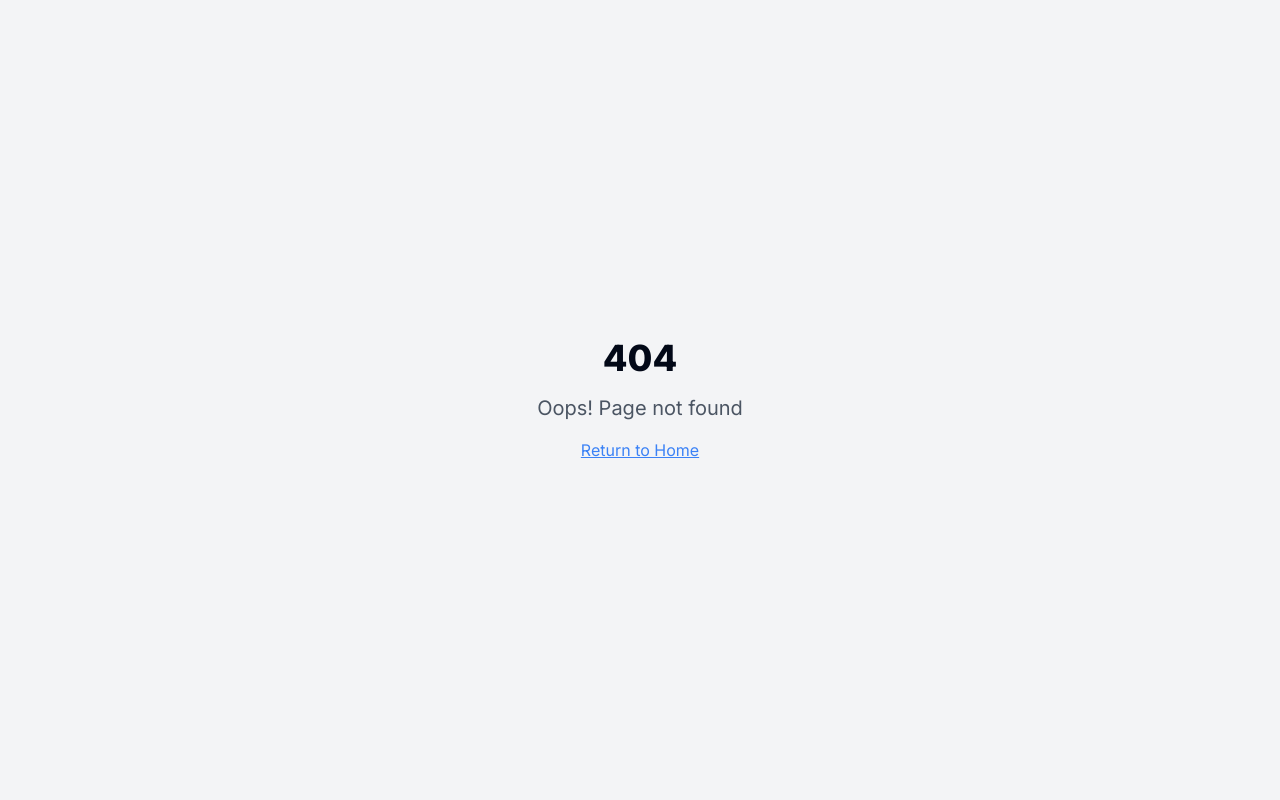
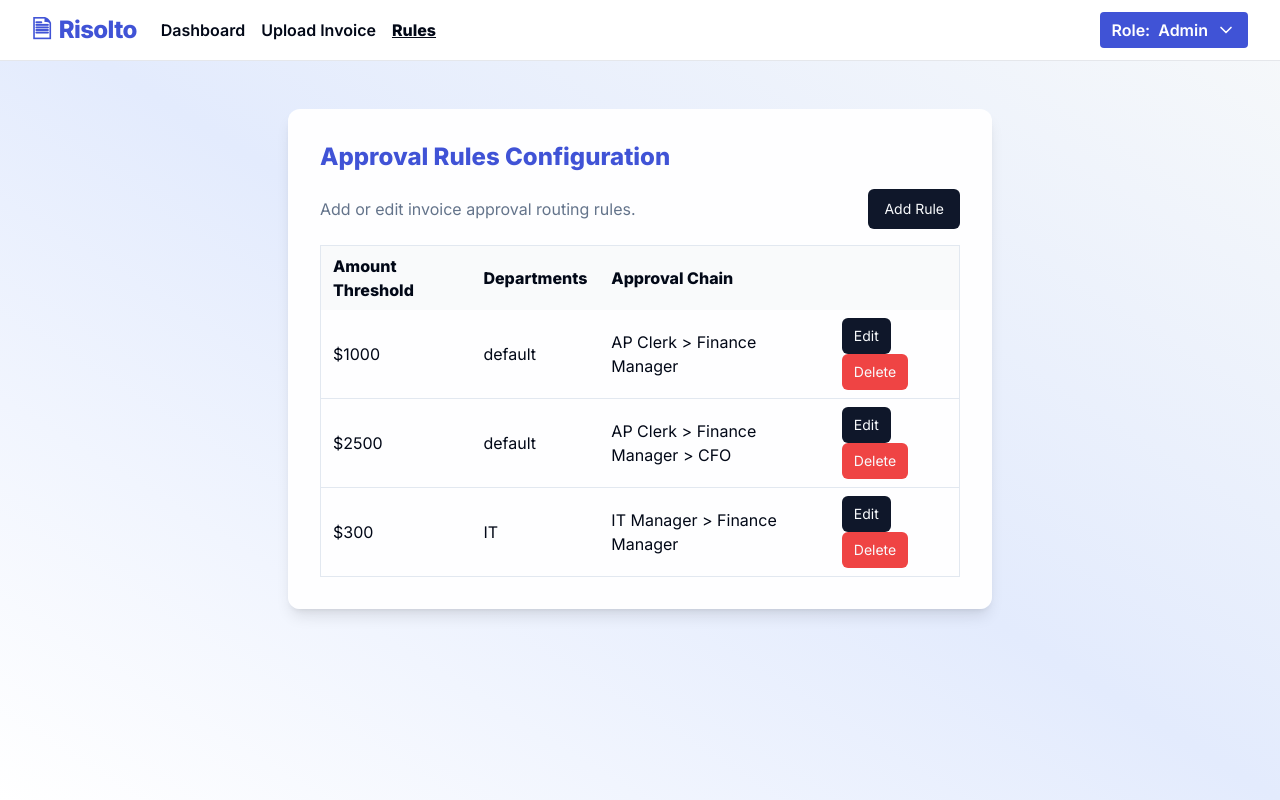
Before and after one commit to rachel-labri-tipton/risolto-invoice-flow-ui, a React (Vite) app: page /rules in a window 1280 px wide. Before the commit this address had no page. Built offline with nearby package versions, Linux system fonts and the light colour scheme.

Commit message:
feat: Add Rule Configuration UI
Implement a UI for admins to add/edit approval rules, including amount thresholds and department routing.

```diff
--- a/src/App.tsx
+++ b/src/App.tsx
@@ -8,6 +8,7 @@ import Index from "./pages/Index";
 import NotFound from "./pages/NotFound";
 import Upload from "./pages/Upload";
 import InvoiceDetail from "./pages/InvoiceDetail";
+import RuleConfig from "./pages/RuleConfig";
 
 const queryClient = new QueryClient();
 
@@ -21,6 +22,7 @@ const App = () => (
           <Route path="/" element={<Index />} />
           <Route path="/upload" element={<Upload />} />
           <Route path="/invoice/:invoiceId" element={<InvoiceDetail />} />
+          <Route path="/rules" element={<RuleConfig />} />
           {/* ADD ALL CUSTOM ROUTES ABOVE THE CATCH-ALL "*" ROUTE */}
           <Route path="*" element={<NotFound />} />
         </Routes>
--- a/src/components/Header.tsx
+++ b/src/components/Header.tsx
@@ -1,7 +1,7 @@
-
 import { RISOLTO_BRAND } from "@/brand";
 import { useState } from "react";
 import { ChevronDown } from "lucide-react";
+import { useLocation } from "react-router-dom";
 
 const ROLES = ["Admin", "Manager", "Processor", "Viewer"] as const;
 
@@ -15,6 +15,8 @@ export default function Header({
   setRole: (r: UserRole) => void;
 }) {
   const [open, setOpen] = useState(false);
+  const location = useLocation();
+
   return (
     <header className="w-full bg-white border-b border-gray-200 flex items-center px-8 py-3 z-10 relative">
       <div className="flex-1 flex items-center gap-6">
@@ -23,8 +25,12 @@ export default function Header({
           {RISOLTO_BRAND.name}
         </span>
         <nav className="flex gap-4 font-semibold text-base">
-          <a href="/" className="hover:text-risolto-blue transition">Dashboard</a>
-          <a href="/upload" className="hover:text-risolto-blue transition">Upload Invoice</a>
+          <a href="/" className={`hover:text-risolto-blue transition${location.pathname === "/" ? " underline font-bold" : ""}`}>Dashboard</a>
+          <a href="/upload" className={`hover:text-risolto-blue transition${location.pathname === "/upload" ? " underline font-bold" : ""}`}>Upload Invoice</a>
+          {/* Rule Config link (Admins only) */}
+          {role === "Admin" && (
+            <a href="/rules" className={`hover:text-risolto-blue transition${location.pathname === "/rules" ? " underline font-bold" : ""}`}>Rules</a>
+          )}
         </nav>
       </div>
       {/* Role selector */}
--- /dev/null
+++ b/src/pages/RuleConfig.tsx
@@ -0,0 +1,186 @@
+
+import { useState } from "react";
+import Header, { UserRole } from "@/components/Header";
+import { getApprovalRules, setApprovalRules } from "@/utils/approvalRulesStorage";
+import { ApprovalRule } from "@/utils/approvalRules";
+import { Button } from "@/components/ui/button";
+import { Input } from "@/components/ui/input";
+import { toast } from "@/hooks/use-toast";
+
+export default function RuleConfig() {
+  const [role, setRole] = useState<UserRole>("Admin");
+  const [rules, setRules] = useState<ApprovalRule[]>(getApprovalRules());
+  const [showForm, setShowForm] = useState(false);
+  const [editingIndex, setEditingIndex] = useState<number | null>(null);
+  const [form, setForm] = useState<Omit<ApprovalRule, "chain"> & { chainStr: string }>({
+    threshold: 0,
+    departments: [],
+    chainStr: "",
+  });
+
+  // Only allow Admin
+  if (role !== "Admin") {
+    return (
+      <div>
+        <Header role={role} setRole={setRole} />
+        <div className="max-w-xl mx-auto p-8 mt-10 text-red-600 font-semibold bg-white rounded shadow">
+          Access denied. Only Admins can configure rules.
+        </div>
+      </div>
+    );
+  }
+
+  // When editing, populate form
+  const onEdit = (idx: number) => {
+    setEditingIndex(idx);
+    const r = rules[idx];
+    setForm({
+      threshold: r.threshold,
+      departments: r.departments,
+      chainStr: r.chain.map(c => c.role).join(", "),
+    });
+    setShowForm(true);
+  };
+
+  // Handle save (add/edit)
+  const handleSave = (e: React.FormEvent) => {
+    e.preventDefault();
+    const chain = form.chainStr.split(",").map((s) => ({ role: s.trim() })).filter((x) => x.role);
+    if (isNaN(form.threshold) || chain.length === 0 || form.departments.length === 0) {
+      toast({ title: "Invalid input", description: "Please fill all fields.", duration: 2200});
+      return;
+    }
+    const newRule: ApprovalRule = {
+      threshold: Number(form.threshold),
+      departments: form.departments.map(d => d.trim()),
+      chain,
+    };
+    let updated;
+    if (editingIndex !== null) {
+      updated = rules.slice();
+      updated[editingIndex] = newRule;
+    } else {
+      updated = [...rules, newRule];
+    }
+    setApprovalRules(updated);
+    setRules(updated);
+    setShowForm(false);
+    setEditingIndex(null);
+    setForm({ threshold: 0, departments: [], chainStr: "" });
+    toast({ title: "Rule saved", duration: 1800 });
+  };
+
+  // Remove rule
+  const removeRule = (idx: number) => {
+    if (!window.confirm("Delete this rule?")) return;
+    const updated = rules.filter((_, i) => i !== idx);
+    setApprovalRules(updated);
+    setRules(updated);
+    toast({ title: "Rule removed", duration: 1500 });
+  };
+
+  return (
+    <div className="min-h-screen bg-gradient-to-tr from-white via-[#e3ebfd] to-[#f7f9fa]">
+      <Header role={role} setRole={setRole} />
+      <main className="max-w-3xl mx-auto px-8 mt-12 mb-24">
+        <div className="bg-white/95 rounded-xl shadow-lg p-8">
+          <h2 className="text-2xl font-bold mb-4 text-risolto-blue">Approval Rules Configuration</h2>
+          <div className="mb-4 flex justify-between items-center">
+            <span className="text-md text-muted-foreground">
+              Add or edit invoice approval routing rules.
+            </span>
+            <Button onClick={() => { setShowForm(true); setEditingIndex(null); setForm({ threshold: 0, departments: [], chainStr: "" }) }}>
+              Add Rule
+            </Button>
+          </div>
+          {/* Rules Table */}
+          <div className="overflow-x-auto">
+            <table className="w-full text-left border rounded">
+              <thead className="bg-gray-50">
+                <tr>
+                  <th className="py-2 px-3">Amount Threshold</th>
+                  <th className="py-2 px-3">Departments</th>
+                  <th className="py-2 px-3">Approval Chain</th>
+                  <th className="py-2 px-3"></th>
+                </tr>
+              </thead>
+              <tbody>
+                {rules.map((r, i) => (
+                  <tr key={i} className="border-b">
+                    <td className="py-2 px-3">${r.threshold}</td>
+                    <td className="py-2 px-3">{r.departments.join(", ")}</td>
+                    <td className="py-2 px-3">{r.chain.map(c => c.role).join(" > ")}</td>
+                    <td className="py-2 px-3">
+                      <Button size="sm" className="mr-2" onClick={() => onEdit(i)}>
+                        Edit
+                      </Button>
+                      <Button size="sm" variant="destructive" onClick={() => removeRule(i)}>
+                        Delete
+                      </Button>
+                    </td>
+                  </tr>
+                ))}
+              </tbody>
+            </table>
+          </div>
+          {/* Rule form modal */}
+          {showForm && (
+            <div className="fixed inset-0 z-50 flex items-center justify-center bg-black/40">
+              <form
+                className="bg-white rounded-lg shadow-lg w-full max-w-md p-6 relative"
+                style={{ minWidth: 360 }}
+                onSubmit={handleSave}
+              >
+                <h3 className="text-xl font-bold mb-3">{editingIndex !== null ? "Edit Rule" : "Add Rule"}</h3>
+                <div className="mb-4">
+                  <label className="font-semibold">Amount Threshold</label>
+                  <Input
+                    type="number"
+                    min={0}
+                    value={form.threshold}
+                    onChange={e => setForm(f => ({ ...f, threshold: Number(e.target.value) }))}
+                    required
+                    className="w-full mt-1"
+                  />
+                </div>
+                <div className="mb-4">
+                  <label className="font-semibold">Departments (comma separated)</label>
+                  <Input
+                    type="text"
+                    value={form.departments.join(", ")}
+                    onChange={e => setForm(f => ({ ...f, departments: e.target.value.split(",") }))}
+                    required
+                    className="w-full mt-1"
+                  />
+                </div>
+                <div className="mb-4">
+                  <label className="font-semibold">Approval Chain (comma separated roles)</label>
+                  <Input
+                    type="text"
+                    value={form.chainStr}
+                    onChange={e => setForm(f => ({ ...f, chainStr: e.target.value }))}
+                    required
+                    className="w-full mt-1"
+                  />
+                </div>
+                <div className="flex justify-end gap-3 mt-4">
+                  <Button type="submit">{editingIndex !== null ? "Save" : "Add"}</Button>
+                  <Button
+                    variant="outline"
+                    type="button"
+                    onClick={() => {
+                      setShowForm(false);
+                      setEditingIndex(null);
+                    }}
+                  >
+                    Cancel
+                  </Button>
+                </div>
+              </form>
+            </div>
+          )}
+        </div>
+      </main>
+    </div>
+  );
+}
--- /dev/null
+++ b/src/utils/approvalRulesStorage.ts
@@ -0,0 +1,20 @@
+
+import { ApprovalRule, approvalRules as defaultRules } from "./approvalRules";
+
+const STORAGE_KEY = "risolto_approval_rules";
+
+// Get rules from localStorage or fallback
+export function getApprovalRules(): ApprovalRule[] {
+  try {
+    const raw = localStorage.getItem(STORAGE_KEY);
+    if (raw) return JSON.parse(raw);
+    return defaultRules;
+  } catch {
+    return defaultRules;
+  }
+}
+
+// Save rules to localStorage
+export function setApprovalRules(rules: ApprovalRule[]) {
+  localStorage.setItem(STORAGE_KEY, JSON.stringify(rules));
+}
```
